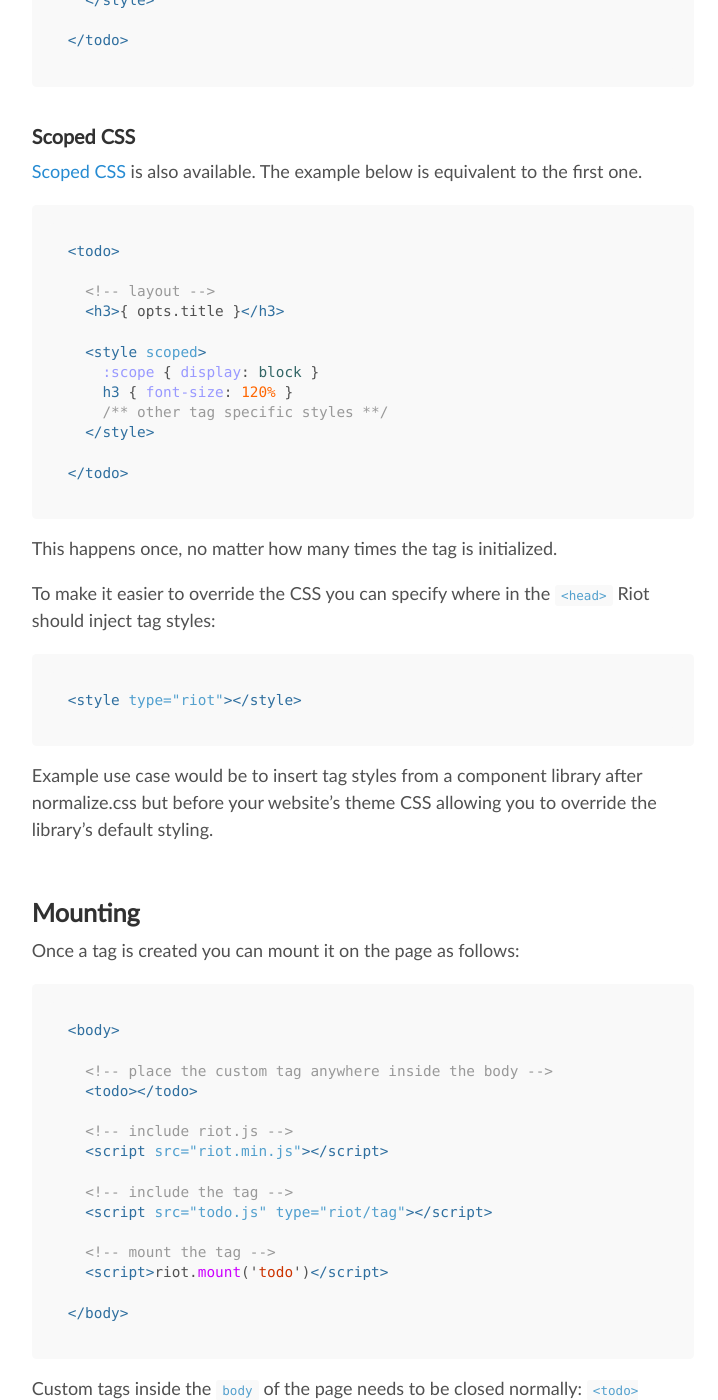
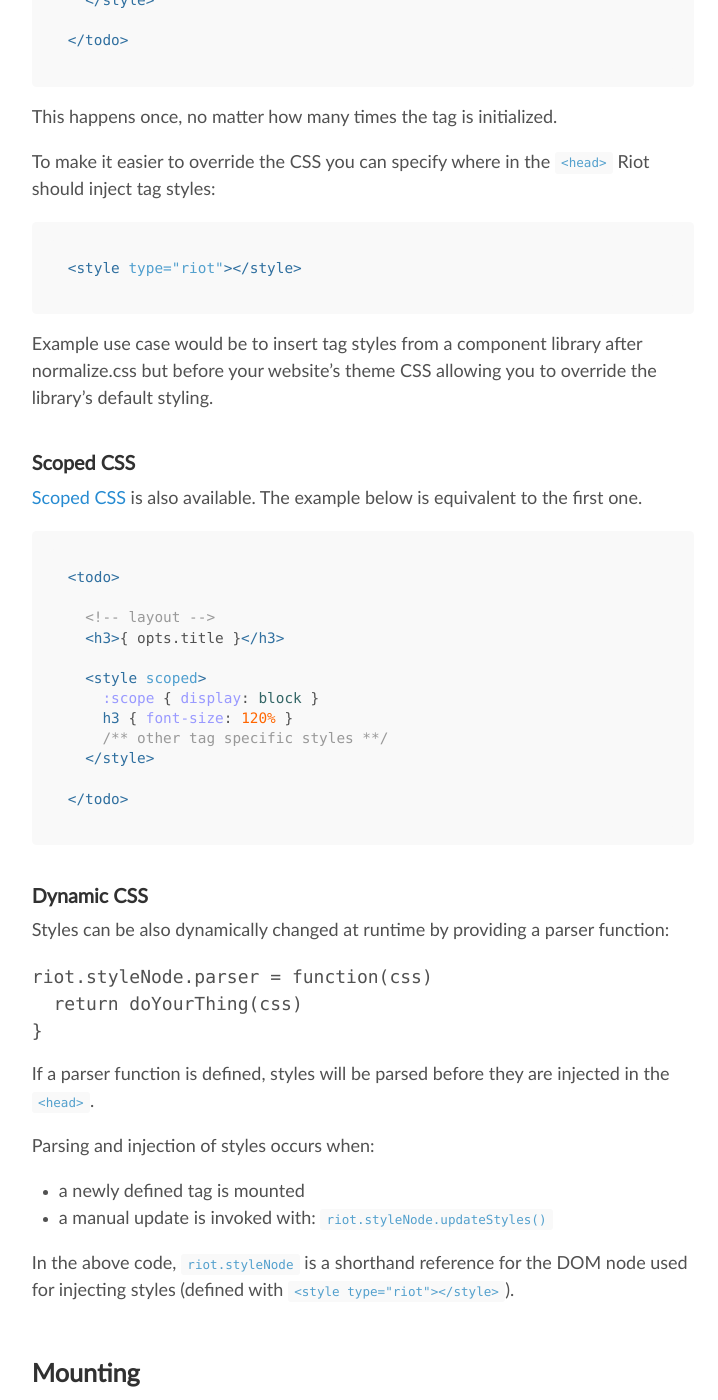
Before and after one commit to riot/riot.github.io, a Jekyll site: the page built from guide/index.md, in a window 1280 px wide and 1400 px high, scrolled down 4206 px. Shown: the whole window, without its empty margins (277-995 px from the left). Built offline with Jekyll 4.4.1, drawn with Linux system fonts in a browser that asks for light colours; nearby versions of some CDN libraries; Markdown is read by kramdown in place of the engine named in the settings.

Commit message:
Documented riot.styleNode (dynamic CSS)

````diff
--- a/guide/index.md
+++ b/guide/index.md
@@ -150,6 +150,16 @@
 </todo>
 ```
 
+This happens once, no matter how many times the tag is initialized.
+
+To make it easier to override the CSS you can specify where in the `<head>` Riot should inject tag styles:
+
+```html
+<style type="riot"></style>
+```
+
+Example use case would be to insert tag styles from a component library after normalize.css but before your website's theme CSS allowing you to override the library's default styling.
+
 ### Scoped CSS
 
 [Scoped CSS](https://developer.mozilla.org/en-US/docs/Web/CSS/:scope) is also available. The example below is equivalent to the first one.
@@ -169,15 +179,24 @@
 </todo>
 ```
 
-This happens once, no matter how many times the tag is initialized.
+### Dynamic CSS
 
-To make it easier to override the CSS you can specify where in the `<head>` Riot should inject tag styles:
+Styles can be also dynamically changed at runtime by providing a parser function:
 
-```html
-<style type="riot"></style>
+```JavaScript
+riot.styleNode.parser = function(css)
+  return doYourThing(css)
+}
 ```
 
-Example use case would be to insert tag styles from a component library after normalize.css but before your website's theme CSS allowing you to override the library's default styling.
+If a parser function is defined, styles will be parsed before they are injected in the `<head>`.
+
+Parsing and injection of styles occurs when:
+
+- a newly defined tag is mounted
+- a manual update is invoked with: `riot.styleNode.updateStyles()`
+
+In the above code, `riot.styleNode` is a shorthand reference for the DOM node used for injecting styles (defined with `<style type="riot"></style>`).
 
 ## Mounting
 
````
